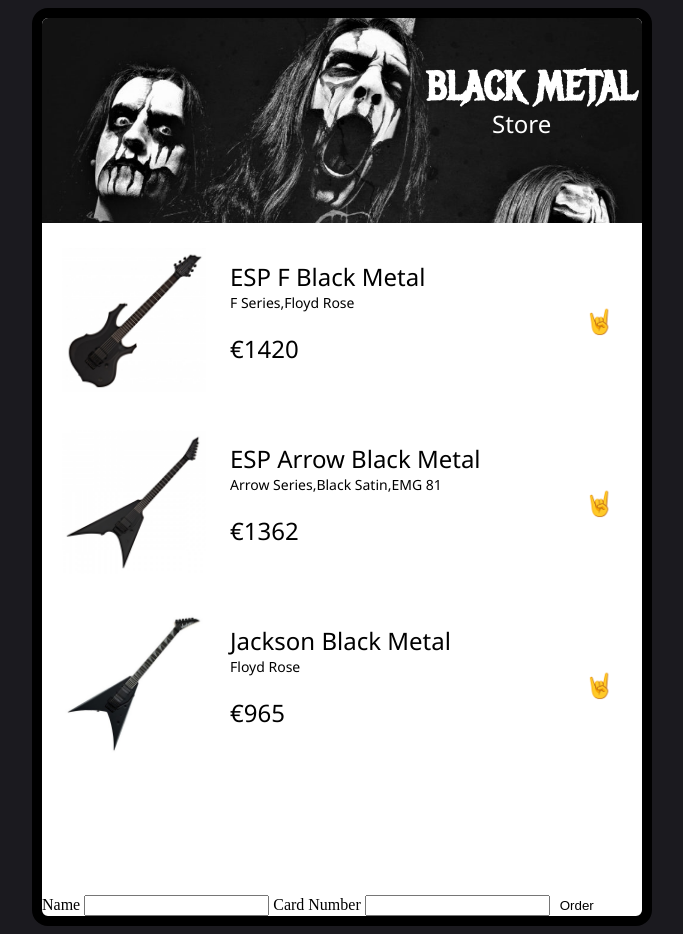
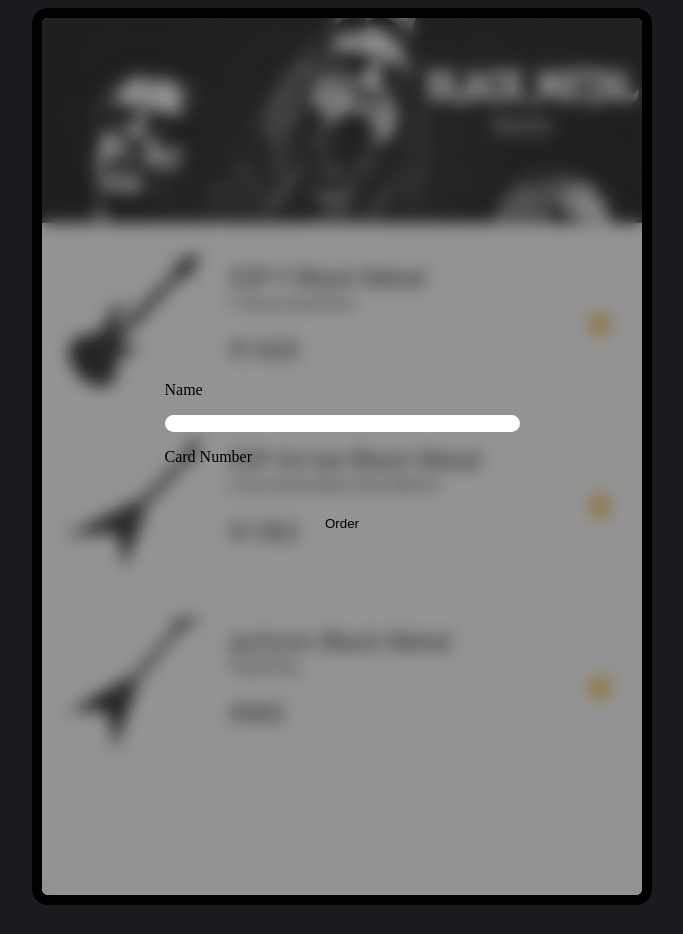
Before and after one commit to zaryavtre/BM-GT-001, a plain HTML site: page index.html in a window 1280 px wide. Shown: the whole page, without its empty margins (298-981 px from the left). After the commit the page ends 913 px from the top, so only its background shows below. Drawn offline with Linux system fonts and the light colour scheme.

Commit message:
overlay and checkout CSS

```diff
--- a/style.css
+++ b/style.css
@@ -13,7 +13,7 @@
   margin: 0;
 }
 
-button {
+button, input {
   outline: none;
   background-color: transparent;
   border: none;
@@ -28,6 +28,7 @@
   border-radius: 1em;
   border: solid 10px black;
   overflow: hidden;
+  position: relative;
 }
 
 .top-header {
@@ -213,3 +214,36 @@
   font-family: 'Noto Sans', sans-serif;
   color: white;
 }
+
+/* PAGE CHECKOUT */
+
+.full-page-overlay {
+  position: absolute;
+  top: 0;
+  bottom: 0;
+  left: 0;
+  right: 0;
+  background-color: rgba(46, 46, 46, 0.512);
+  backdrop-filter: blur(8px);
+  display: flex;
+  align-items: center;
+  justify-content: center;
+}
+
+.checkout-form {
+  display: flex;
+  flex-direction: column;
+  gap: 1em;
+  min-width: 355px;
+}
+
+.form-input-wrapper {
+  display: flex;
+  flex-direction: column;
+  gap: 0.3em;
+}
+
+#form-name {
+  background-color: white;
+  border-radius: 1em;
+}
```
